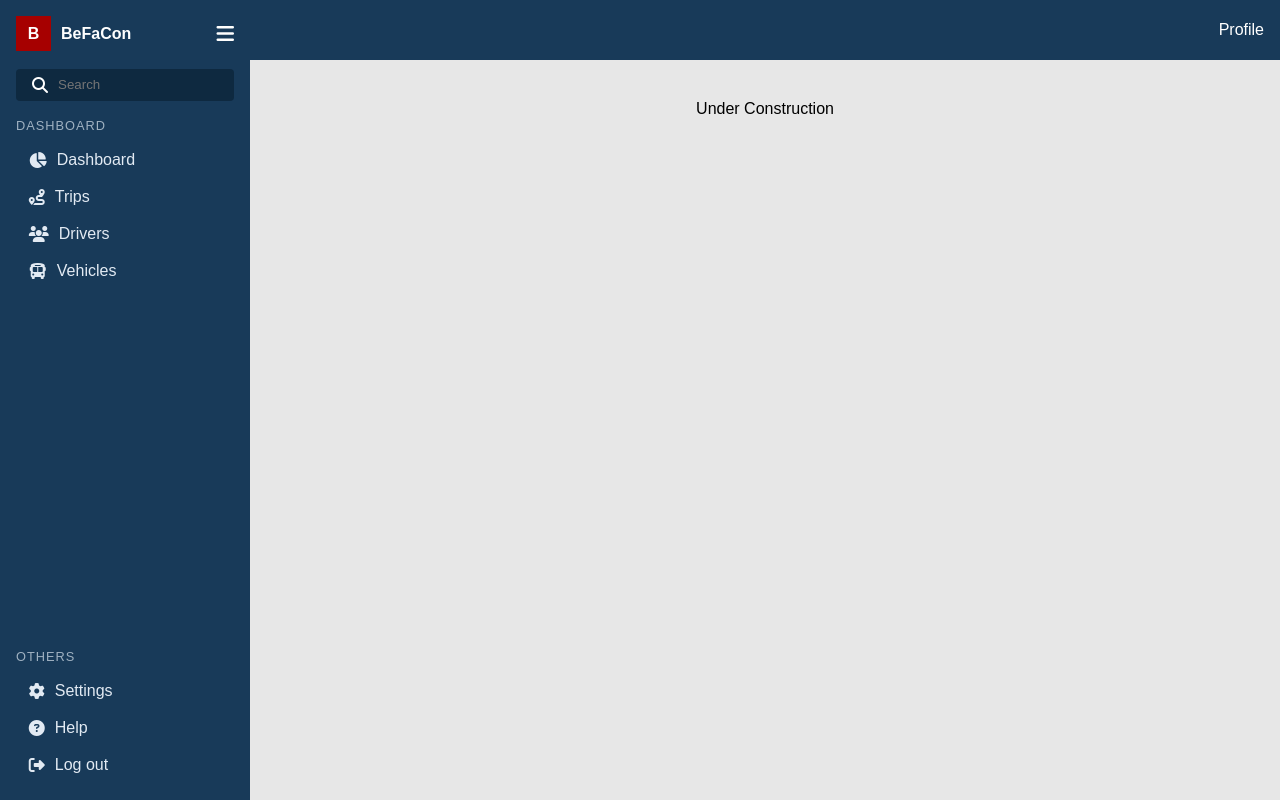
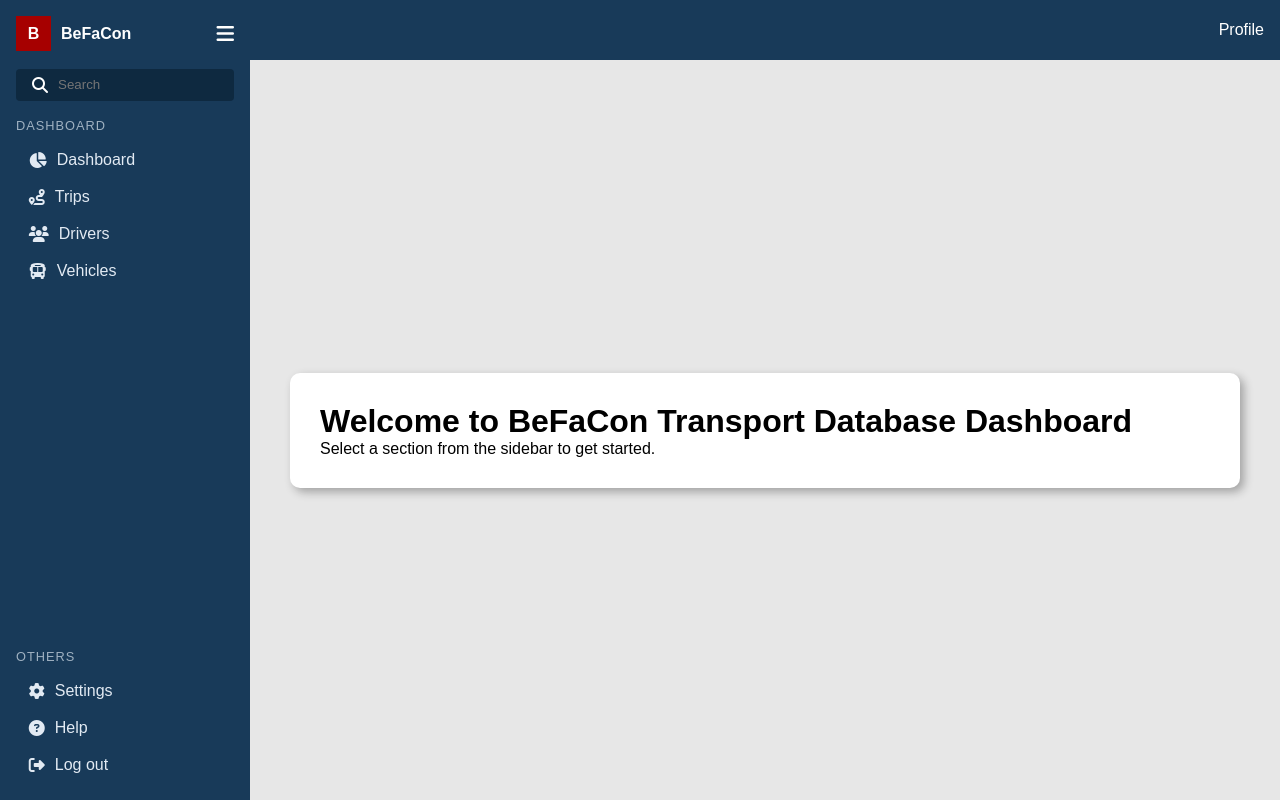
Before and after one commit to Axl-Jhone/befacon-transport-database, a PHP site: page / in a window 1280 px wide. Run offline with PHP 8.4, Linux system fonts and the light colour scheme; the visitor is signed in with stand-in values (Sample User, id 1); data comes from the database, SQL or seed files in the repository; some libraries are stand-ins or nearby versions.

Commit message:
feat(dashboard): Added a welcome page

```diff
--- a/partials/dashboard.php
+++ b/partials/dashboard.php
@@ -1 +1,4 @@
-<div class="content">Under Construction</div>
+<div class="table-content dashboard-welcome">
+    <h1>Welcome to BeFaCon Transport Database Dashboard</h1>
+    <p>Select a section from the sidebar to get started.</p>
+</div>
--- a/style.css
+++ b/style.css
@@ -152,6 +152,10 @@ body {
     overflow-x: auto;
 }
 
+.dashboard-welcome {
+    margin: auto;
+}
+
 /* Add button */
 .action-button {
     background-color: #183a59;
@@ -253,18 +257,3 @@ body {
     padding: 6px;
     box-sizing: border-box;
 }
-
-/* table {
-    width: 100%;
-    border-collapse: collapse;
-    table-layout: auto;
-}
-
-
-th, td {
-    border: 1px solid black;
-    text-align: center;
-    vertical-align: middle;
-    padding: 1rem;
-    white-space: nowrap;
-} */
```
Lines whose indentation alone changed are shown as unchanged.
